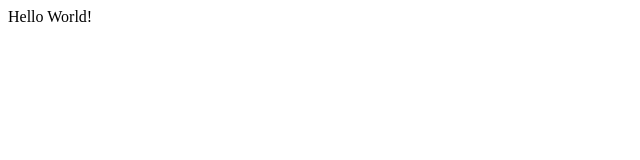
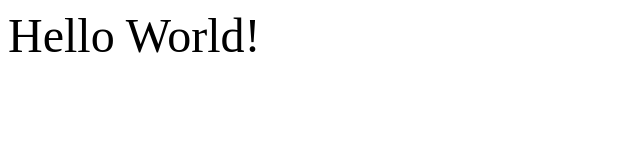
Before and after one commit to ichigo123/ichigo123.github.io, a plain HTML site: page index.html in a window 1280 px wide. Shown: the whole page, without its empty margins (0-640 px from the left). Drawn offline with Linux system fonts and the light colour scheme.

Commit message:
Update index.html

```diff
--- a/index.html
+++ b/index.html
@@ -1,5 +1,5 @@
 <!DOCTYPE HTML>
 <html>
 <title>ichigo</title>
-Hello World!
+<font size=7>Hello World!</font>
 </html>
```
